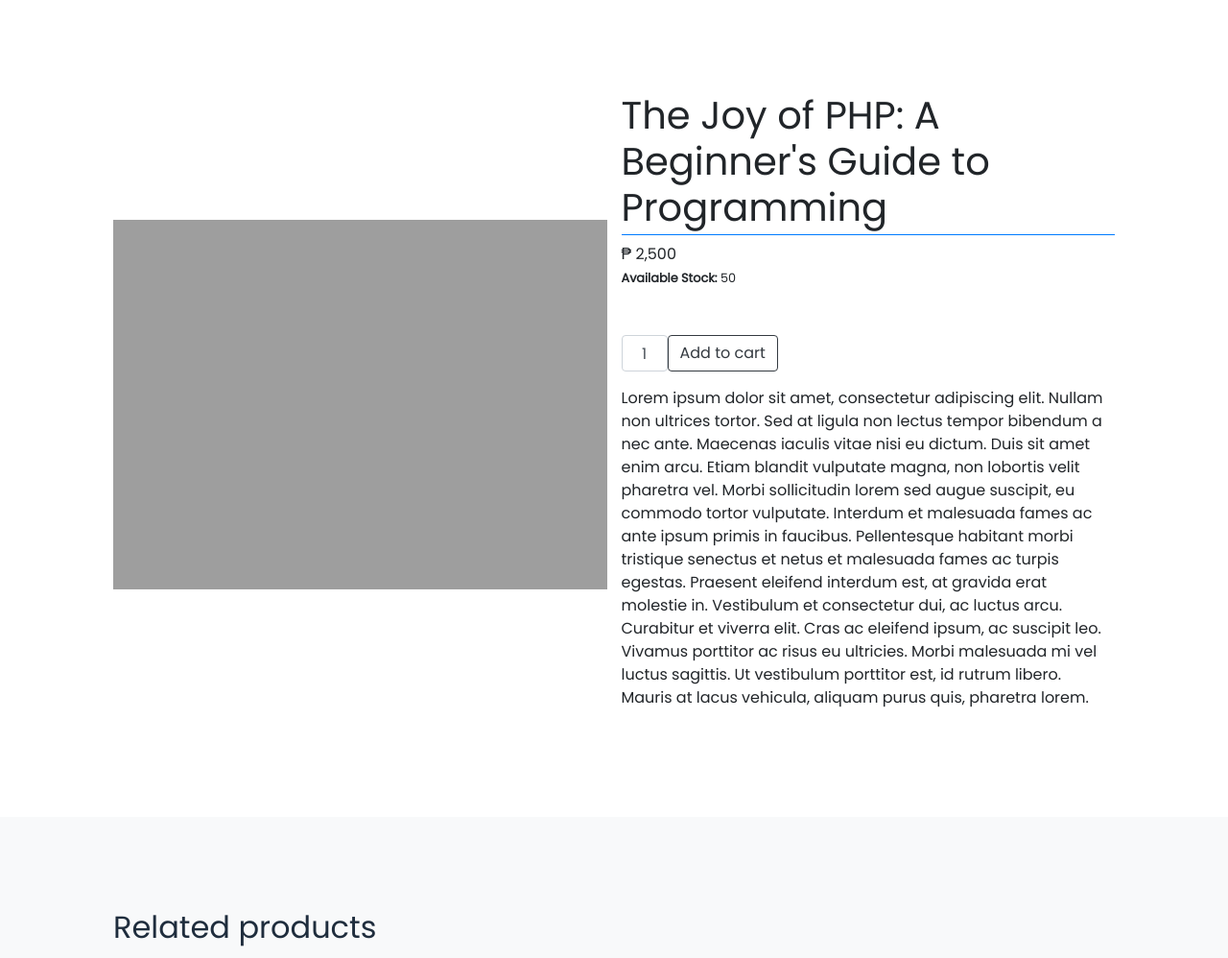
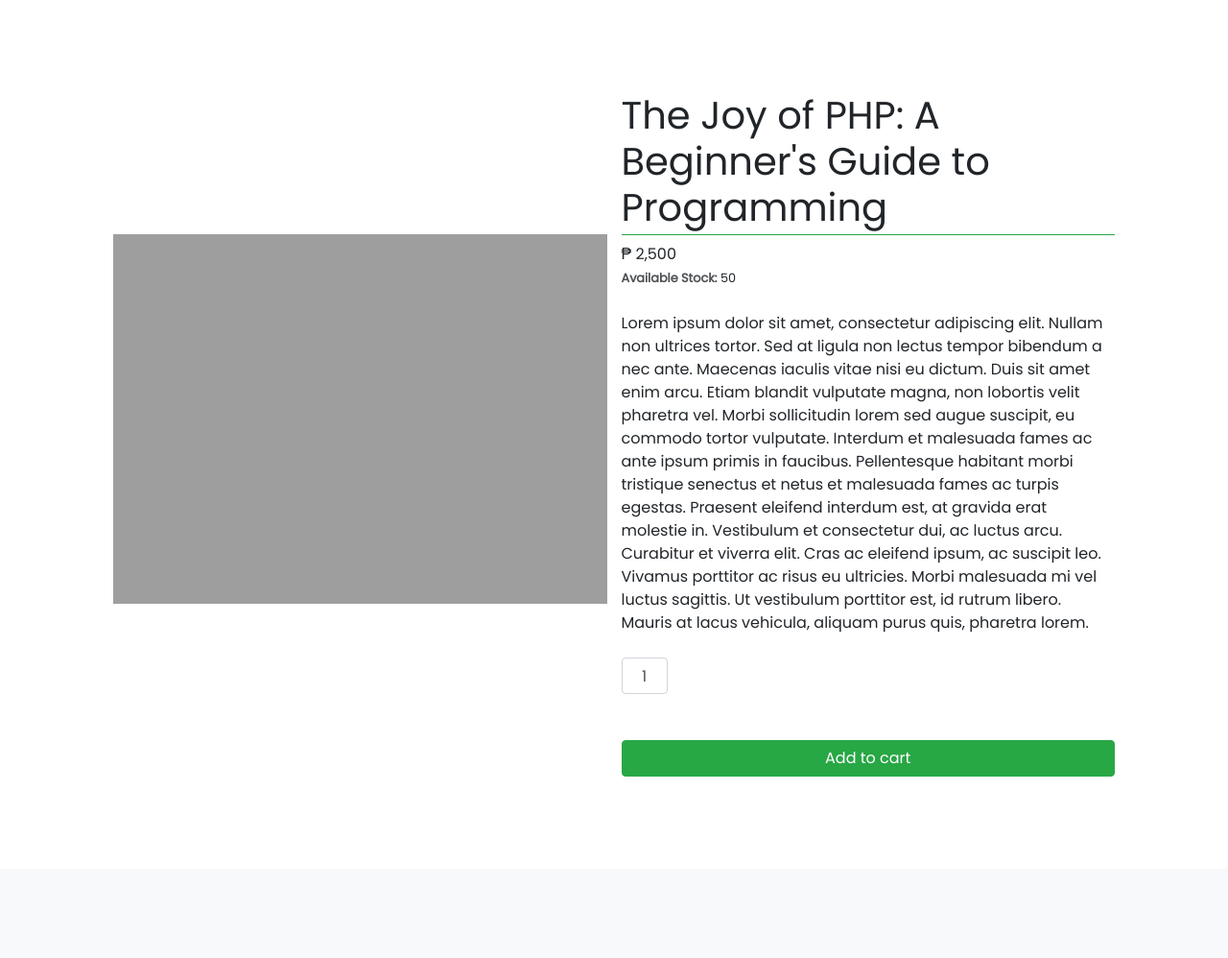
Before and after one commit to Renz-Capena/book_shop, a PHP site: page /book_shop/?p=view_product&id=c4ca4238a0b923820dcc509a6f75849b in a window 1280 px wide. Shown: the part 96-1094 px from the top of the page at 96% size. Run offline with PHP 8.4, Linux system fonts and the light colour scheme; data comes from the database, SQL or seed files in the repository; data that the repository does not hold is empty; some libraries are stand-ins or nearby versions.

Commit message:
changed product view design

```diff
--- a/view_product.php
+++ b/view_product.php
@@ -26,7 +26,7 @@
         <div class="row gx-4 gx-lg-5 align-items-center">
             <div class="col-md-6">
                 <img class="card-img-top mb-5 mb-md-0 " loading="lazy" id="display-img" src="<?php echo validate_image($img) ?>" alt="..." />
-                <div class="mt-2 row gx-2 gx-lg-3 row-cols-4 row-cols-md-3 row-cols-xl-4 justify-content-start">
+                <div class="d-flex mt-2 mb-4 gx-2 gx-lg-3 row-cols-3 row-cols-md-3 row-cols-xl-4 justify-content-start">
                     <?php
                         foreach($fileO as $k => $img):
                             if(in_array($img,array('.','..')))
@@ -40,24 +40,25 @@
             </div>
             <div class="col-md-6">
                 <!-- <div class="small mb-1">SKU: BST-498</div> -->
-                <h1 class="display-5 fw-bolder border-bottom border-primary pb-1"><?php echo $title ?></h1>
-                <div class="fs-5 mb-5">
+                <h1 class="display-5 fw-bolder pb-1 border-bottom border-success pb-1"><?php echo $title ?></h1>
+                <div class="fs-5 mb-4">
                 &#8369; <span id="price"><?php echo number_format($inv[0]['price']) ?></span>
                 <br>
-                <span><small><b>Available Stock:</b> <span id="avail"><?php echo $inv[0]['quantity'] ?></span></small></span>
+                <span><small><b style="opacity: 0.8;">Available Stock:</b> <span id="avail"><?php echo $inv[0]['quantity'] ?></span></small></span>
                 </div>
+                <p class="lead"><?php echo stripslashes(html_entity_decode($description)) ?></p>
                 <form action="" id="add-cart">
-                <div class="d-flex">
+                <div class="d-flex mt-4">
                     <input type="hidden" name="price" value="<?php echo $inv[0]['price'] ?>">
                     <input type="hidden" name="inventory_id" value="<?php echo $inv[0]['id'] ?>">
                     <input class="form-control text-center me-3" id="inputQuantity" type="num" value="1" style="max-width: 3rem" name="quantity" />
-                    <button class="btn btn-outline-dark flex-shrink-0" type="submit">
-                        <i class="bi-cart-fill me-1"></i>
-                        Add to cart
-                    </button>
                 </div>
+                <button class="btn btn-success d-sm-block mx-auto w-100 w-xl-75 mt-5 flex-shrink-0" type="submit">
+                    <i class="bi-cart-fill me-1"></i>
+                    Add to cart
+                </button>
                 </form>
-                <p class="lead"><?php echo stripslashes(html_entity_decode($description)) ?></p>
+
 
             </div>
         </div>
```
Also changed, not shown: customize.php (+6 -6 lines).
